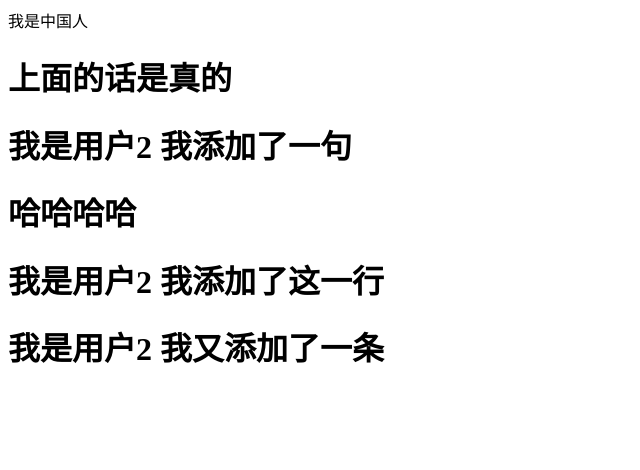
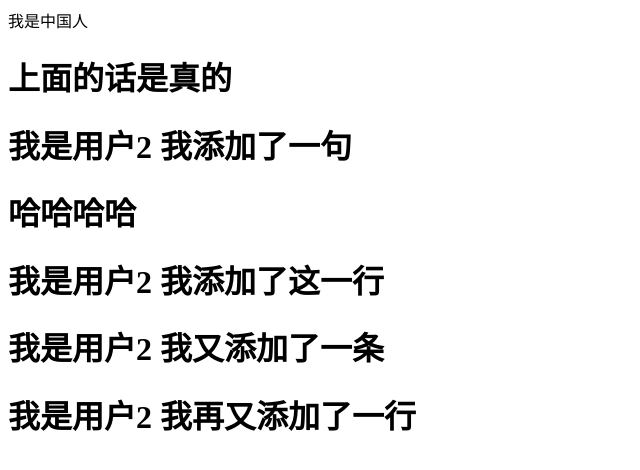
Before and after one commit to MrLeanLi/gitStudy, a plain HTML site: page index.html in a window 1280 px wide. Shown: the whole page, without its empty margins (0-640 px from the left). Drawn offline with Linux system fonts and the light colour scheme.

Commit message:
用户2再又添加了一条

```diff
--- a/index.html
+++ b/index.html
@@ -12,5 +12,6 @@
     <h1>哈哈哈哈</h1>
     <h1>我是用户2 我添加了这一行</h1>
     <h1>我是用户2 我又添加了一条</h1>
+    <h1>我是用户2 我再又添加了一行</h1>
 </body>
 </html>
```
